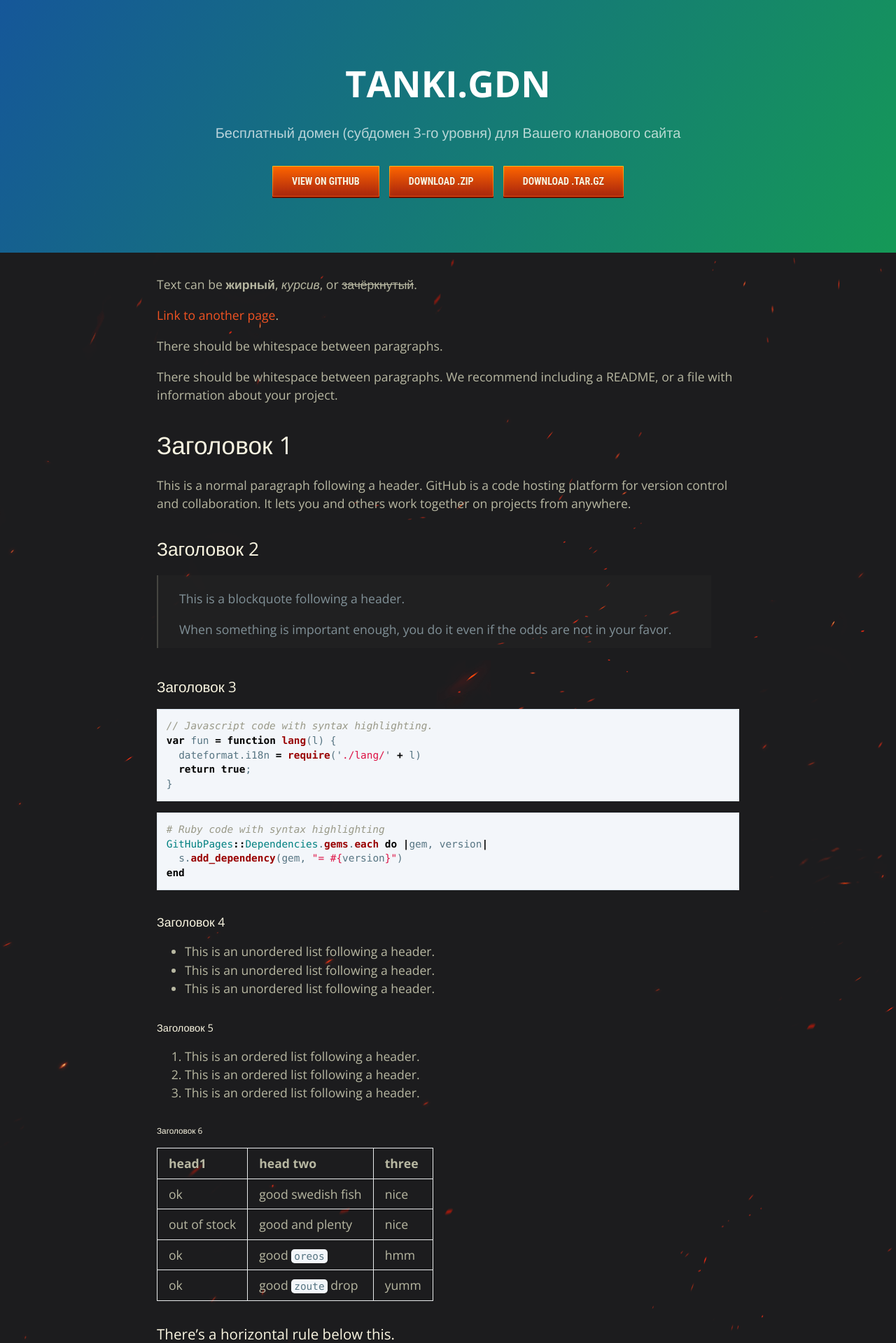
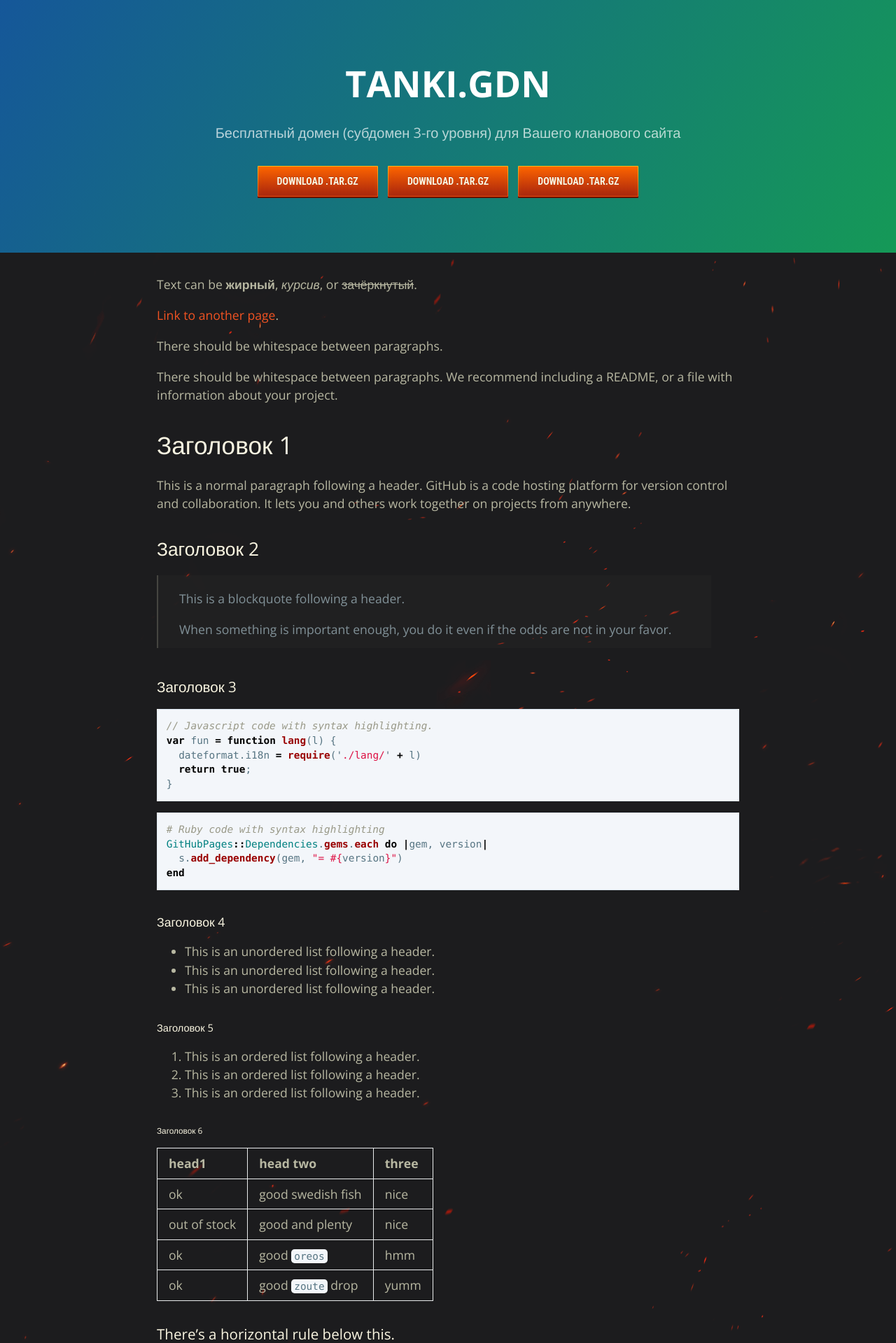
Before and after one commit to tankigdn/tankigdn.github.io, a Jekyll site: the page built from index.md, in a window 1280 px wide. Shown: the top 1919 px of the page at 70% size. Built offline with Jekyll 4.4.1, drawn with Linux system fonts in a browser that asks for light colours.

Commit message:
Update button style

```diff
--- a/_layouts/default.html
+++ b/_layouts/default.html
@@ -16,9 +16,9 @@
         <header class="page-header" role="banner">
             <h1 class="project-name">{{ page.title | default: site.title }}</h1>
             <h2 class="project-tagline">{{ page.description | default: site.description }}</h2>
-            <a class="button" href="{{ site.github.repository_url }}"><span class="button_text">View on GitHub</span></a>
-            <a class="button" href="{{ site.github.zip_url }}"><span class="button_text">Download .zip</span></a>
-            <a class="button" href="{{ site.github.tar_url }}"><span class="button_text">Download .tar.gz</span></a>
+            <a class="button" href="/"><span class="button_text">Download .tar.gz</span></a>
+            <a class="button" href="/"><span class="button_text">Download .tar.gz</span></a>
+            <a class="button" href="/"><span class="button_text">Download .tar.gz</span></a>
         </header>
 
         <main id="content" class="main-content" role="main">
--- a/assets/css/style.css
+++ b/assets/css/style.css
@@ -471,10 +471,22 @@
     transition: opacity 0.15s ease-out;
     will-change: opacity;
 }
+@media (any-pointer: fine) {
+    .button:hover {
+        color: #f9f5e1;
+        cursor: pointer;
+		text-decoration: none;
+    }
+}
 .button:hover {
     color: #f9f5e1;
     cursor: pointer;
 	text-decoration: none;
+}
+@media (any-pointer: fine) {
+    .button:hover:after {
+        opacity: 1;
+    }
 }
 .button_text {
 	position: relative;
```
